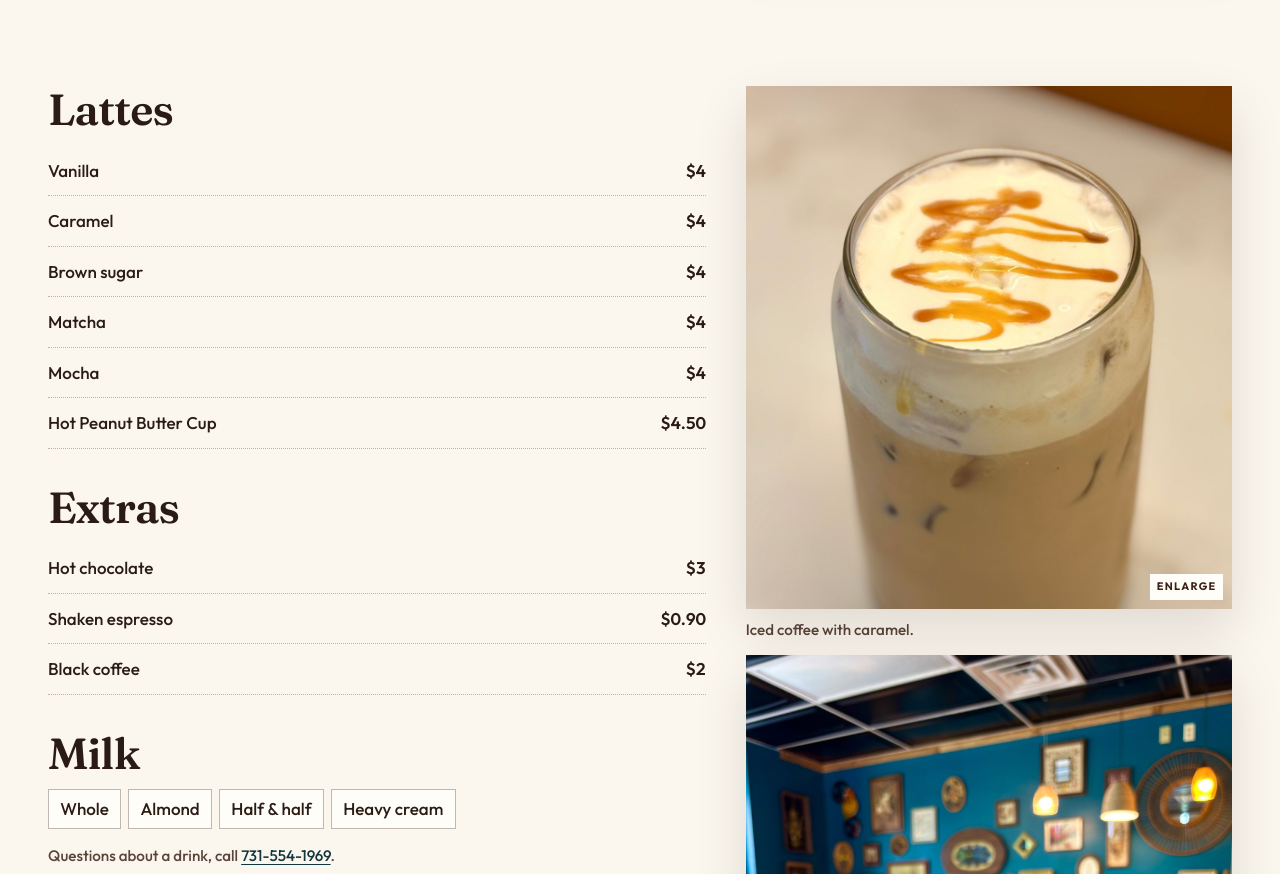
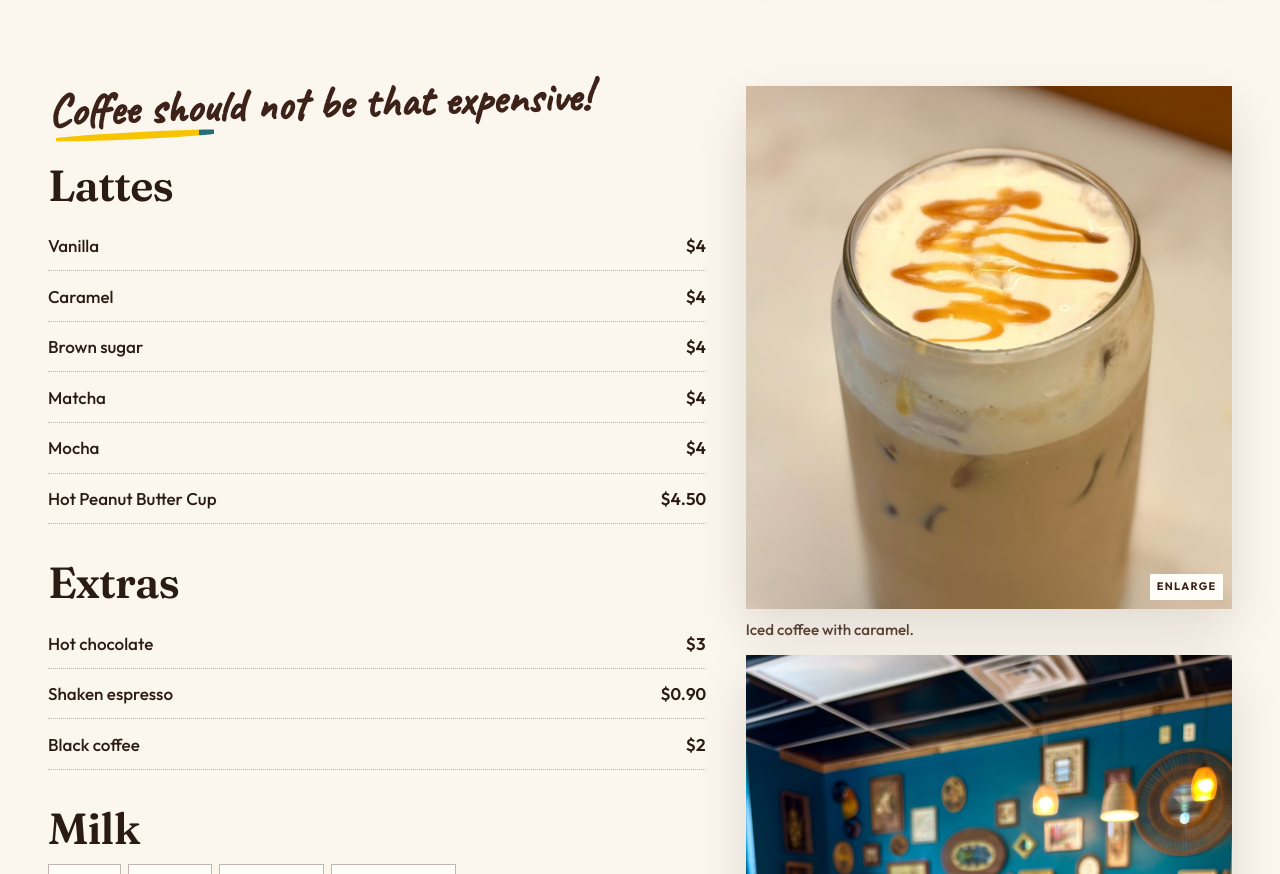
Before and after one commit to DParkerson7/woodstock-website, an Astro site: page /cafe in a window 1280 px wide. Shown: the part 991-1865 px from the top of the page. Built offline with nearby package versions, Linux system fonts and the light colour scheme; Astro itself is replaced by a stand-in of ours.

Commit message:
Cafe: add decorative 'Coffee should not be that expensive!' lead-in
Co-authored-by: DParkerson7 <DParkerson7@users.noreply.github.com>

```diff
--- a/src/pages/cafe.astro
+++ b/src/pages/cafe.astro
@@ -50,6 +50,7 @@ const description =
   <section class="section" style="padding-top:0">
     <div class="wrap split">
       <div>
+        <p class="menu-lead">Coffee should not be that expensive!</p>
         <h2>Lattes</h2>
         <ul class="menu">
           {lattes.map((item) => (
--- a/src/styles/global.css
+++ b/src/styles/global.css
@@ -920,6 +920,31 @@ p { text-wrap: pretty; }
   .album .shot:nth-child(5n + 1) { grid-column: 1 / -1; }
 }
 
+.menu-lead {
+  margin: 0.15rem 0 1.15rem;
+  max-width: 12em;
+  font-family: var(--script);
+  font-weight: 600;
+  font-size: clamp(2.05rem, 4.6vw, 2.85rem);
+  line-height: 0.98;
+  color: var(--chocolate);
+  transform: rotate(-1.6deg);
+  transform-origin: left center;
+}
+
+.menu-lead::after {
+  content: "";
+  display: block;
+  width: min(11.5rem, 78%);
+  height: 0.42rem;
+  margin-top: 0.2rem;
+  border-radius: 40% 55% 45% 60%;
+  background:
+    linear-gradient(90deg, transparent 0 4%, var(--sun) 4% 82%, var(--teal) 82% 90%, transparent 90%);
+  transform: rotate(-1.5deg);
+  transform-origin: left center;
+}
+
 .menu {
   list-style: none;
   margin: 0;
```
